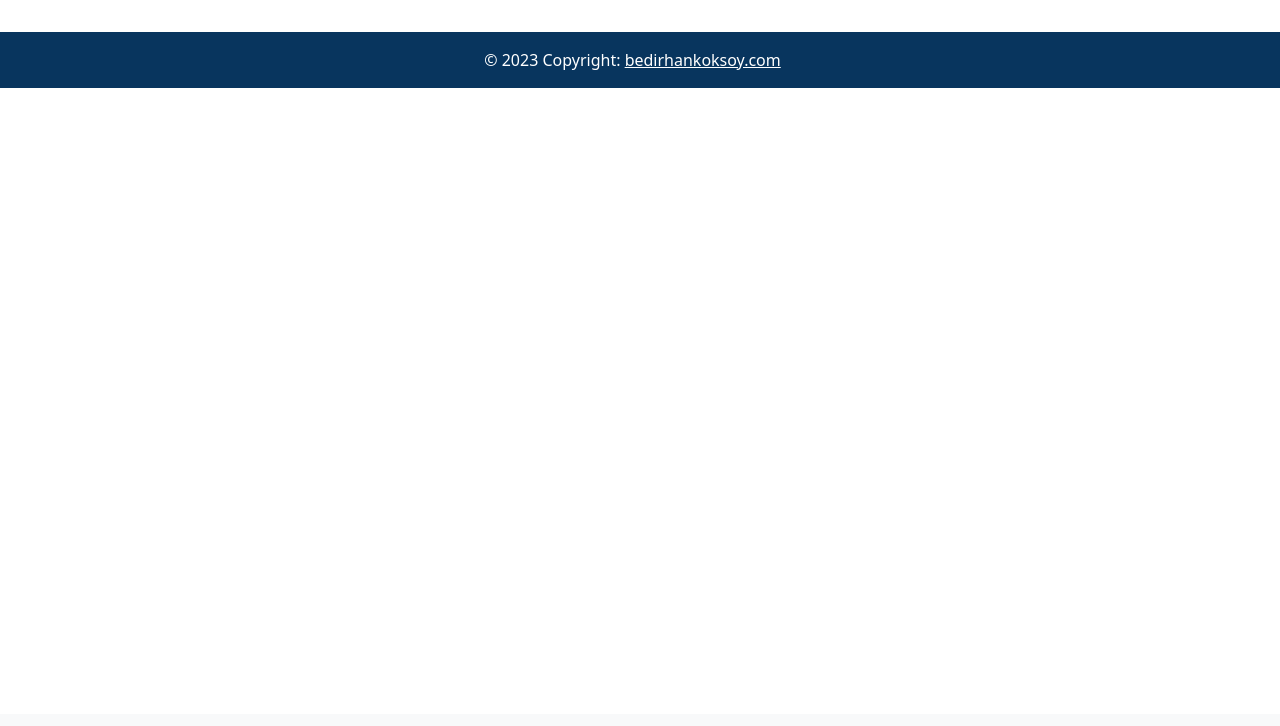
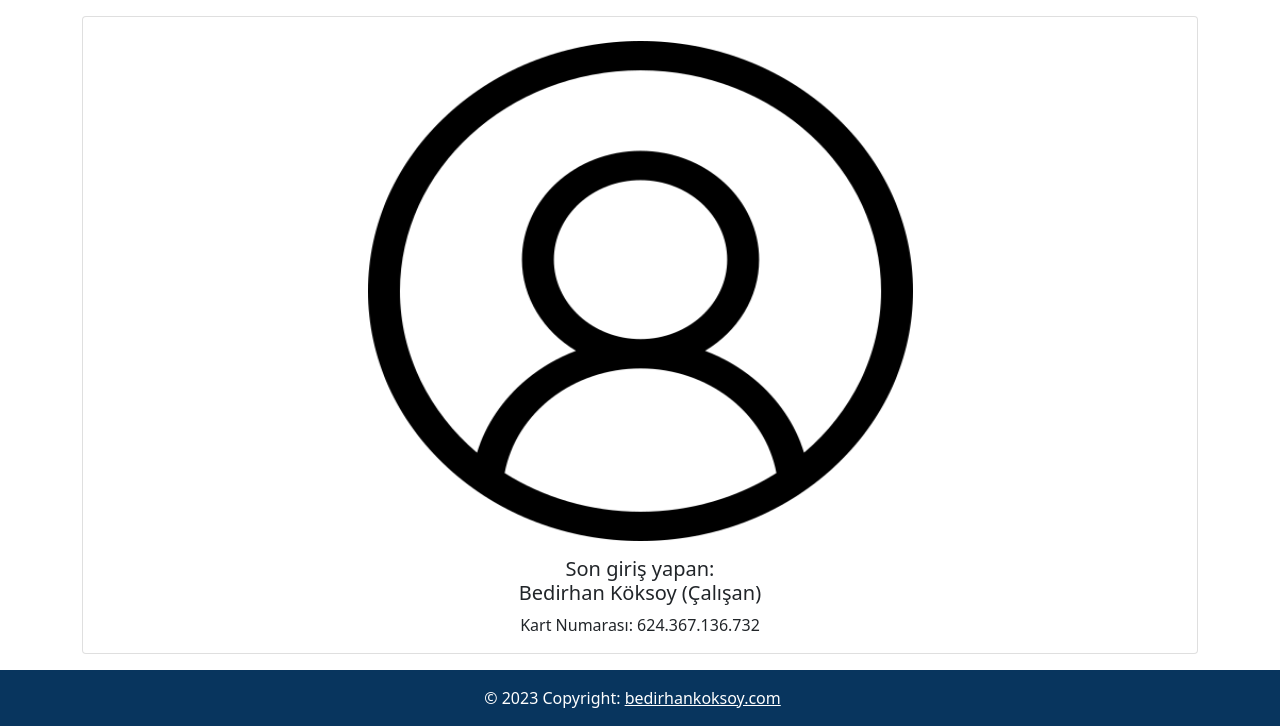
Before and after one commit to koksoybedirhan/Smart-entry-system-with-ESP32, a PHP site: page / in a window 1280 px wide. Shown: the part 86-812 px from the top of the page. Before the commit the page ends 174 px from the top, so only its background shows below. Run offline with PHP 8.4, Linux system fonts and the light colour scheme; data that the repository does not hold is empty.

Commit message:
Update index.php

```diff
--- a/esp32-web/index.php
+++ b/esp32-web/index.php
@@ -1,5 +1,6 @@
 <?php
     include "libs/db.php";
+    include "libs/session.php";
     include "libs/funcitons.php";
 
     $temperature = $humidity = "";
@@ -34,28 +35,53 @@
         <div class="row">
         <?php $result = getData();  while($data = mysqli_fetch_assoc($result)): ?>
             <div class="col-6">
-                <div class="card-deck">
-                    <div class="card">
-                        <img class="card-img-top" src="img/temperature.jpeg" alt="Temperature" width="50" height="450">
-                        <div class="card-body">
-                        <h5 class="card-title" style="text-align: center;">Temperature</h5>
-                        <h6 class="card-text" style="text-align: center; font-size:50px;"><?php echo $data["temp"]; ?></h6>
-                        </div>
+                <div class="card">
+                    <div class="card-body" style="text-align: center;">
+                        <h5 class="card-title">Temperature <i class="fa-solid fa-temperature-three-quarters fa-fade"></i></h5>
+                        <p class="card-text"><?php echo $data["temp"]; ?></p>
                     </div>
                 </div>
             </div>
             <div class="col-6">
-                <div class="card-deck">
-                    <div class="card">
-                        <img class="card-img-top" src="img/humidity.jpeg" alt="Temperature" width="50" height="450">
-                        <div class="card-body">
-                        <h5 class="card-title" style="text-align: center;">Humidity</h5>
-                        <h6 class="card-text" style="text-align: center; font-size:50px;"><?php echo $data["hum"]; ?></h6>
-                        </div>
+                <div class="card">
+                    <div class="card-body" style="text-align: center;">
+                        <h5 class="card-title">Humidity <i class="fa-solid fa-droplet fa-fade"></i></h5>
+                        <p class="card-text"><?php echo $data["hum"]; ?></p>
                     </div>
                 </div>
             </div>
             <?php endwhile; ?>
+        </div>
+        <div class="row">
+            <div class="col-12">
+                <div class="card">
+                    <div class="row">
+                        <div class="col-3"></div>
+                        <div class="col-6">
+                            <?php if(isLoggedin()):?>
+                            <br>
+                            <?php $result2 = getUser();  while($data2 = mysqli_fetch_assoc($result2)): ?>
+                                <img class="card-img-top" src="img/<?=$_SESSION['img']?>" alt="User" height="500">
+                                <div class="card-body" style="text-align: center;">
+                                    <h5 class="card-title"><?php echo htmlspecialchars($_SESSION["name"])." (".htmlspecialchars($_SESSION["status"]).")";?></h5>
+                                    <p class="card-text">Kart Numarası: <?php echo htmlspecialchars($_SESSION["rfid"])?></p>
+                                    <a href="profile.php" class="btn btn-primary">Profile</a>
+                                </div>
+                            <?php endwhile; ?>
+                            <?php else: ?>
+                                <br>
+                                <img class="card-img-top" src="img/user.png" alt="User" height="500">
+                                <div class="card-body" style="text-align: center;">
+                                    <h5 class="card-title">Son giriş yapan:
+                                        <br>Bedirhan Köksoy (Çalışan)</h5>
+                                    <p class="card-text">Kart Numarası: 624.367.136.732</p>
+                                </div>
+                            <?php endif; ?>
+                        </div>
+                        <div class="col-3"></div>
+                    </div>
+                </div>
+            </div>
         </div>
     </div>
 
```
